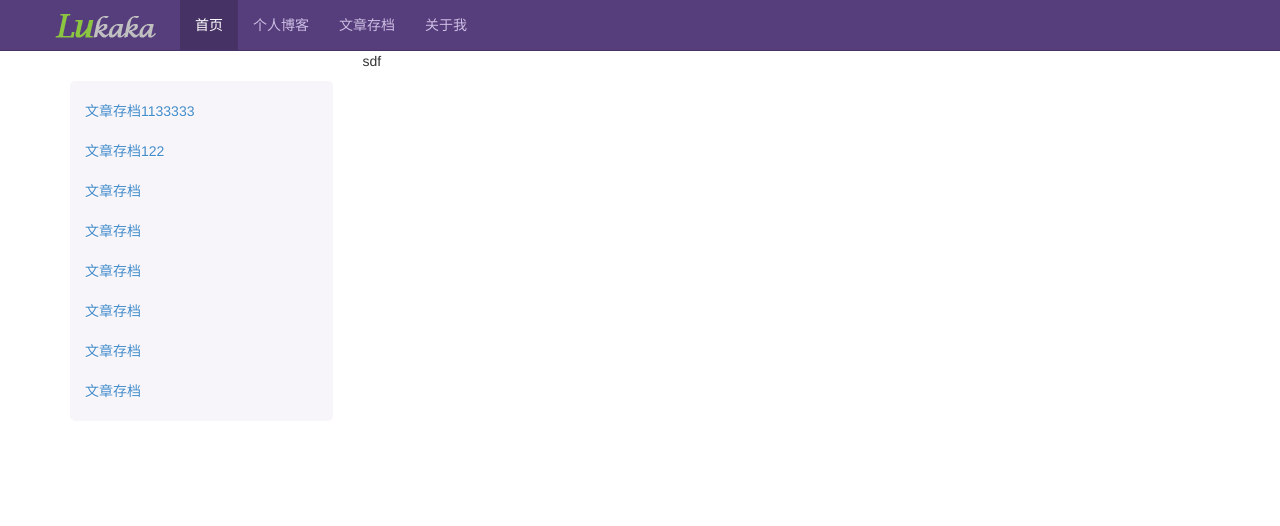
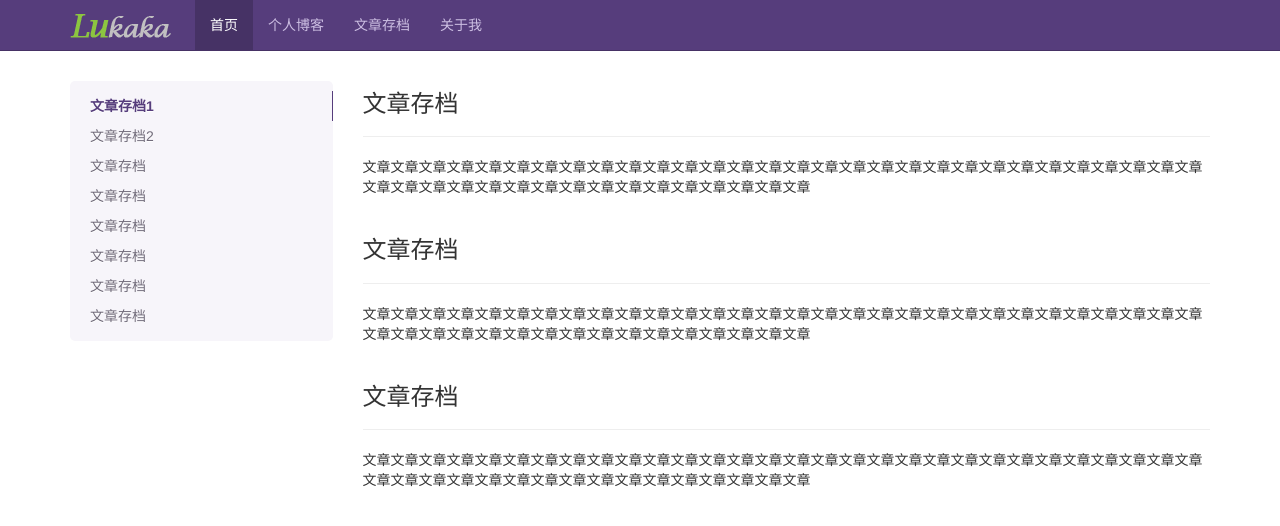
Before and after one commit to luxiaofei777/jekyll_demo, a Jekyll site: the page index.html, which Jekyll copies as it is, in a window 1280 px wide. Shown: the top 526 px of the page. Built offline with Jekyll 4.4.1, drawn with Linux system fonts in a browser that asks for light colours; Markdown is read by kramdown in place of the engine named in the settings.

Commit message:
first post

```diff
--- a/css/common.css
+++ b/css/common.css
@@ -14,7 +14,7 @@
 .header .navbar-nav > li > a:hover{
      color: #fff;
 }
-.header .navbar-brand{
+.header > .container .navbar-brand{
      width: 109px;
      height: 25px;
      margin: 13px 16px 0 0;
@@ -31,3 +31,23 @@
      background-color: #463265;
      border-color: #463265;
 }
+
+
+/* j-sidenav */
+.j-sidenav > li > a {
+     color: #716b7a;
+     padding: 5px 20px;
+}
+.bs-sidebar > li > a:hover,
+.bs-sidebar > li > a:focus {
+     text-decoration: none;
+     background-color: #e5e3e9;
+     border-right: 1px solid #dbd8e0;
+}
+.j-sidenav > .active > a,
+.j-sidenav > .active:hover > a{
+     font-weight: bold;
+     color: #563d7c;
+     background-color: transparent;
+     border-right: 1px solid #563d7c;
+}
--- a/index.html
+++ b/index.html
@@ -42,8 +42,8 @@
 		<div class="row">
 			<div class="col-md-3">
 				<ul class="nav j-sidenav">
-					<li><a href="javascript:;">文章存档1133333</a></li>
-					<li><a href="javascript:;">文章存档122</a></li>
+					<li class="active"><a href="javascript:;">文章存档1</a></li>
+					<li><a href="javascript:;">文章存档2</a></li>
 					<li><a href="javascript:;">文章存档</a></li>
 					<li><a href="javascript:;">文章存档</a></li>
 					<li><a href="javascript:;">文章存档</a></li>
@@ -52,8 +52,25 @@
 					<li><a href="javascript:;">文章存档</a></li>
 				</ul>
 			</div>
-			<div class="col-md-7">
-				sdf
+			<div class="col-md-9">
+				<div class="j-section">
+					<div class="page-header">
+						<h3>文章存档</h3>
+					</div>
+					<p>文章文章文章文章文章文章文章文章文章文章文章文章文章文章文章文章文章文章文章文章文章文章文章文章文章文章文章文章文章文章文章文章文章文章文章文章文章文章文章文章文章文章文章文章文章文章</p>
+				</div>
+				<div class="j-section">
+					<div class="page-header">
+						<h3>文章存档</h3>
+					</div>
+					<p>文章文章文章文章文章文章文章文章文章文章文章文章文章文章文章文章文章文章文章文章文章文章文章文章文章文章文章文章文章文章文章文章文章文章文章文章文章文章文章文章文章文章文章文章文章文章</p>
+				</div>
+				<div class="j-section">
+					<div class="page-header">
+						<h3>文章存档</h3>
+					</div>
+					<p>文章文章文章文章文章文章文章文章文章文章文章文章文章文章文章文章文章文章文章文章文章文章文章文章文章文章文章文章文章文章文章文章文章文章文章文章文章文章文章文章文章文章文章文章文章文章</p>
+				</div>
 			</div>
 		</div>
 	</div>
```
